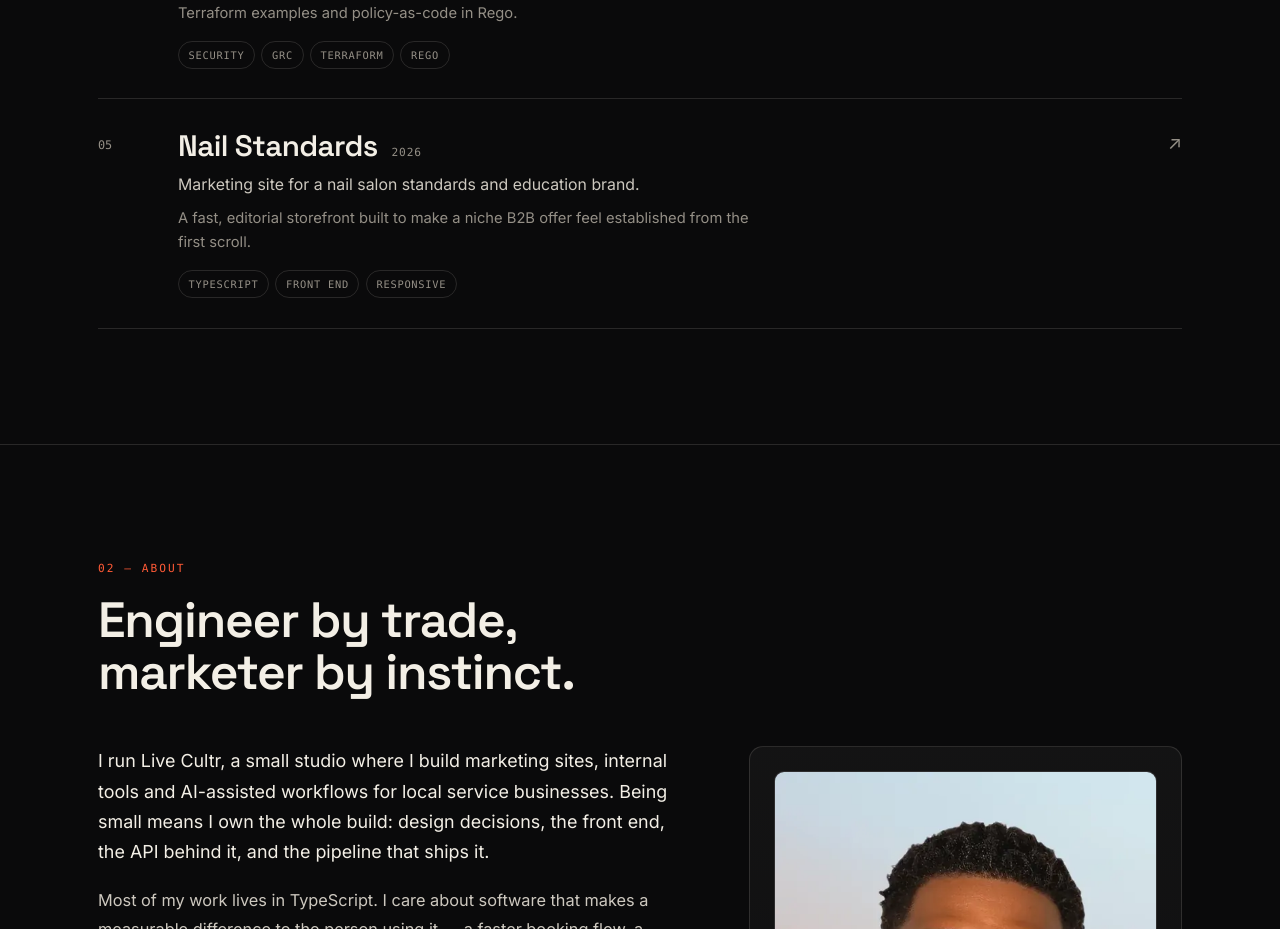
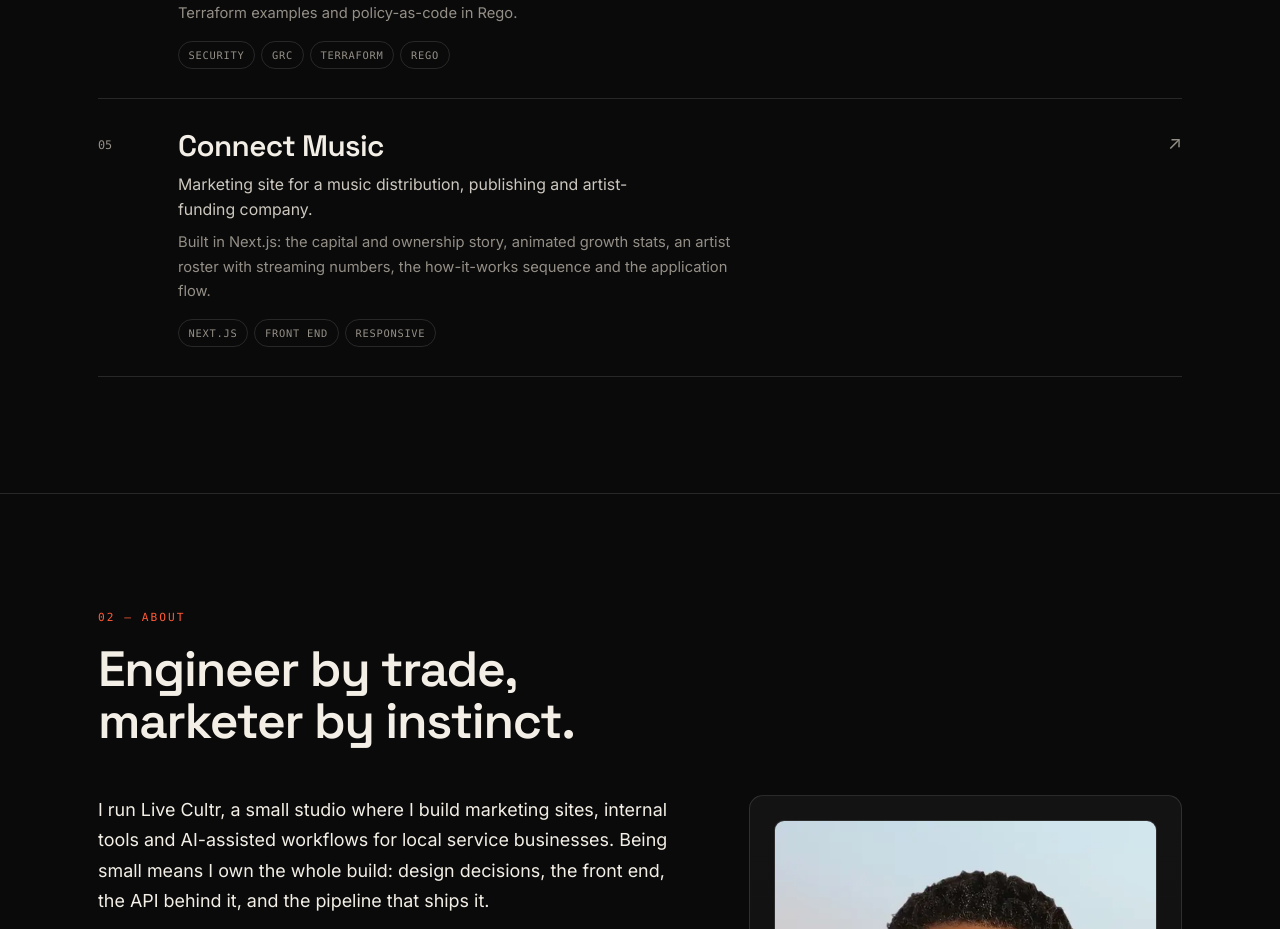
Before and after one commit to esimscode/esimscode.github.io, a React (Vite) app: page / in a window 1280 px wide. Shown: the part 2120-3049 px from the top of the page. Built offline with nearby package versions, Linux system fonts and the light colour scheme.

Commit message:
Feature Connect Music in selected work
Replaces the Nail Standards entry with the Connect Music build and skips the year label when none is set.

```diff
--- a/src/components/Work.tsx
+++ b/src/components/Work.tsx
@@ -27,7 +27,7 @@ export function Work() {
                 <span className="work__body">
                   <span className="work__heading">
                     <span className="work__name">{project.name}</span>
-                    <span className="work__year">{project.year}</span>
+                    {project.year ? <span className="work__year">{project.year}</span> : null}
                   </span>
                   <span className="work__summary">{project.summary}</span>
                   <span className="work__description">{project.description}</span>
--- a/src/data/profile.ts
+++ b/src/data/profile.ts
@@ -85,13 +85,13 @@ export const profile = {
       year: "2026",
     },
     {
-      name: "Nail Standards",
-      summary: "Marketing site for a nail salon standards and education brand.",
+      name: "Connect Music",
+      summary: "Marketing site for a music distribution, publishing and artist-funding company.",
       description:
-        "A fast, editorial storefront built to make a niche B2B offer feel established from the first scroll.",
-      tags: ["TypeScript", "Front end", "Responsive"],
-      href: "https://nail-standards.vercel.app",
-      year: "2026",
+        "Built in Next.js: the capital and ownership story, animated growth stats, an artist roster with streaming numbers, the how-it-works sequence and the application flow.",
+      tags: ["Next.js", "Front end", "Responsive"],
+      href: "https://www.connectmusic.com/",
+      year: "",
     },
   ] satisfies Project[],
   stack: [
```
